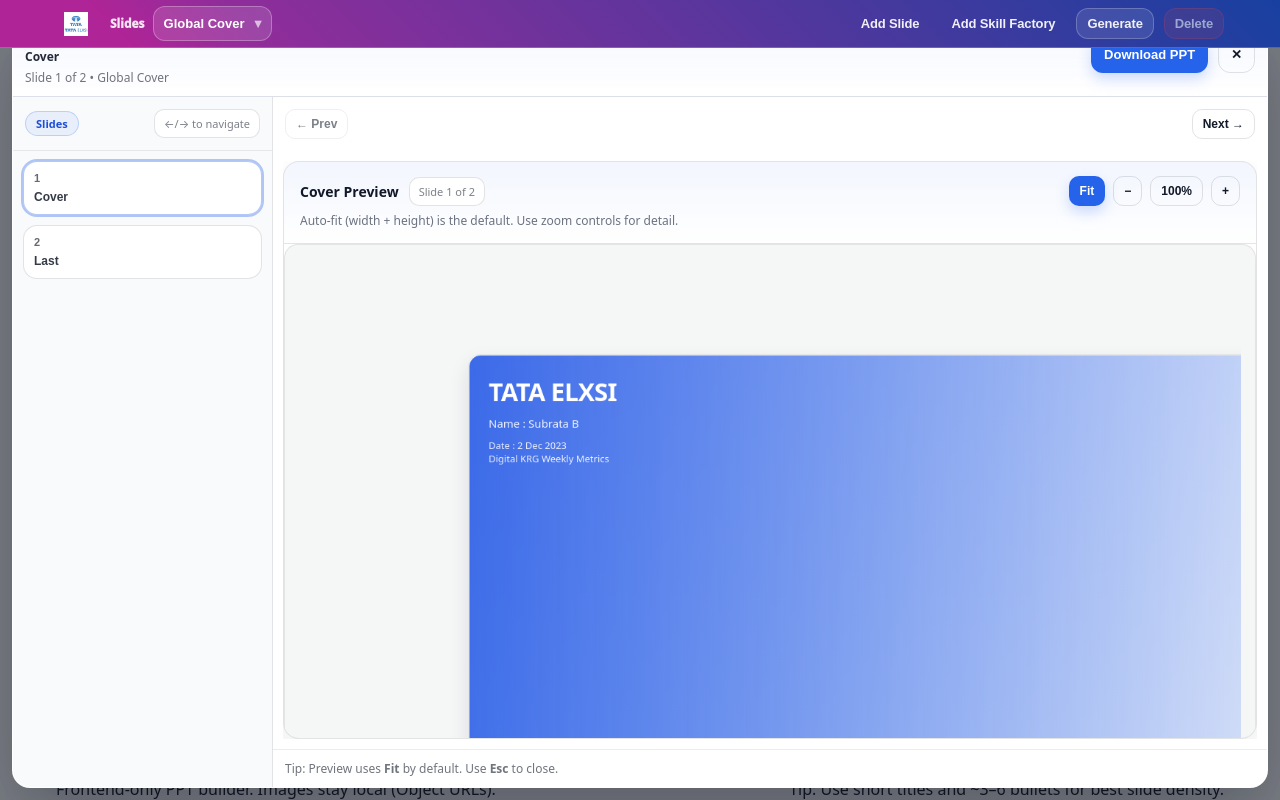
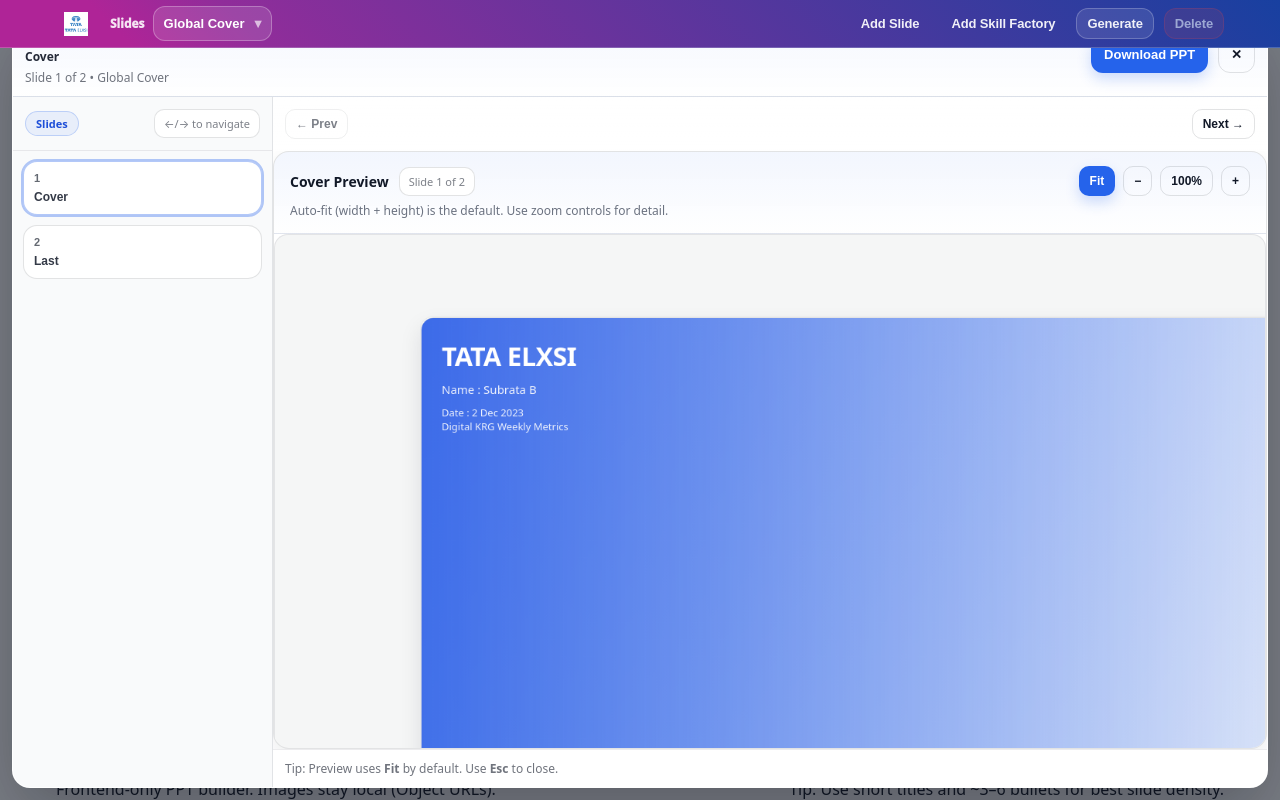
Before and after one commit to kavia-common/presentation-builder-preview-7215-7243, a React (Create React App) app in the folder ppt_generator_frontend/: page / in a window 1280 px wide. Both pictures are taken after a click on the button "Generate". Built offline with nearby package versions, Linux system fonts and the light colour scheme; the HTML template or start-up script is replaced by a standard one.

Commit message:
Checkpoint 56 - cg0e81467c

```diff
--- a/ppt_generator_frontend/src/styles/theme.css
+++ b/ppt_generator_frontend/src/styles/theme.css
@@ -769,9 +769,13 @@
   display:flex;
   flex-direction:column;
   min-height:0;
+  height:100%;
 }
 .splitPaneLeft .cardBody{
   min-height:0;
+  height:100%;
+  display:flex;
+  flex-direction:column;
 }
 
 .splitDivider{display:grid;place-items:center;cursor:col-resize;user-select:none}
@@ -843,59 +847,59 @@
 .pvBody{
   /*
     Preview “stage” (LIVE PREVIEW PANE):
-    - Must always be fully visible in its pane (auto-fit by width + height).
-    - Must be centered (both axes) with no unused “corner anchoring”.
-    - Must never cause horizontal overflow or bleed into the editor pane.
+    - Fill the available pane (no unused space).
+    - Keep the slide perfectly centered.
+    - Scale using BOTH width+height constraints.
+    - Hard-clip so transforms never bleed into the editor.
   */
   min-width:0;
   min-height:0;
   width:100%;
   max-width:100%;
 
-  /* Give the preview a real, bounded viewport inside the split layout. */
+  /* Must provide a real measurement box for ResizeObserver + fit math */
   height:100%;
   max-height:100%;
 
-  /* Absolute hard clip so transform-scaled content cannot paint outside the pane */
+  /* Hard clip: prevents overlap into divider/editor */
   overflow:hidden;
   overflow-x:clip;
   overflow-y:hidden;
 
   background:rgba(17,24,39,0.04);
 
-  /* Padding provides a frame around the slide (and is accounted for via pvStage sizing) */
-  padding:14px;
+  /*
+    Remove padding so “Fit” truly uses all available space.
+    (Padding was the main cause of “unused space” reports.)
+  */
+  padding:0;
 
   border-radius:14px;
   border:1px solid rgba(17,24,39,0.08);
 
-  /* Prevent transform children from widening the page */
   contain:layout paint;
 
-  /* The body itself can be a simple box; pvStage handles strict centering */
-  display:block;
+  display:flex;
+  flex-direction:column;
 }
 
 /*
-  pvStage is the *true* available area for fitting/scaling:
-  - fills pvBody's inner box (after padding)
-  - centers the scaled canvas in both axes
-  - is what SlidePreview measures for fit-to-width+height
+  pvStage is the *true* available area for fitting/scaling.
+  It must occupy ALL remaining space (so stageRef height is correct)
+  and must strictly center the scaled 16:9 canvas.
 */
 .pvStage{
+  flex:1;
   width:100%;
   height:100%;
   min-width:0;
   min-height:0;
+
   display:grid;
   place-items:center;
+
   overflow:hidden;
   contain:layout paint;
-}
-
-/* Even tighter on small screens */
-@media (max-width: 720px){
-  .pvBody{padding:10px}
 }
 
 /* Zoom controls */
@@ -1096,10 +1100,17 @@
   flex:1;
   min-height:0;
   min-width:0;
-  padding:10px;
+
+  /*
+    Remove padding so SlidePreview's Fit uses all available space in the modal too.
+    SlidePreview already handles its own clipping and centering; this frame should be a pure viewport.
+  */
+  padding:0;
+
   display:flex;
   align-items:stretch;
-  justify-content:center;
+  justify-content:stretch;
+
   overflow:hidden;
   max-width:100%;
 }
@@ -1116,6 +1127,7 @@
 }
 .ppSlideCard{
   width:100%;
+  height:100%;
   max-width:100%;
   min-width:0;
   min-height:0;
```
Also changed, not shown: 2 other files (tests, documents, lock files or other folders).
